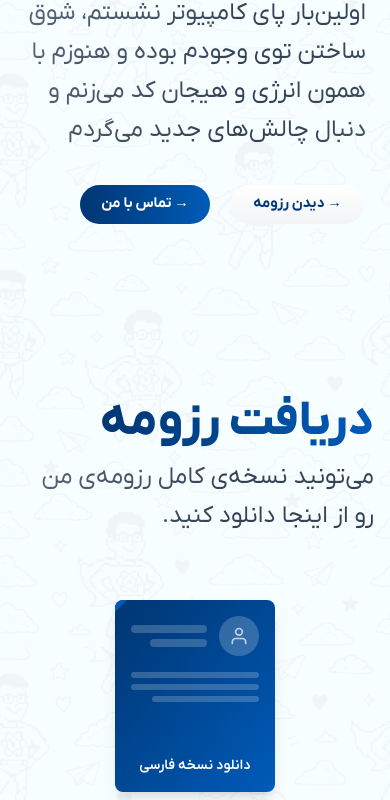
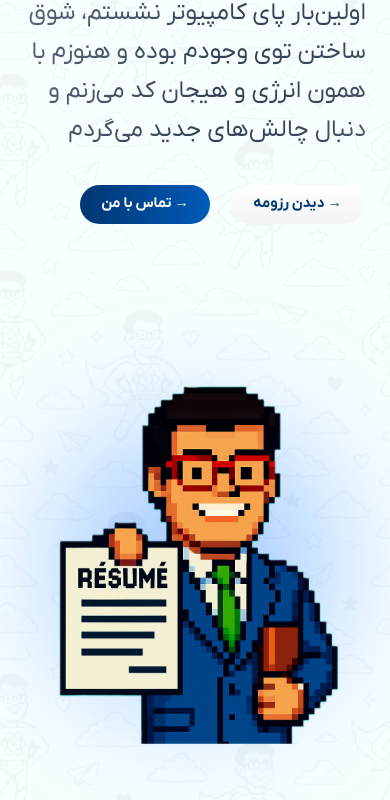
Before and after one commit to AmirShakibafar/portfolioWebsite, a Next.js app: page /about in a window 390 px wide. Shown: the part 1153-1953 px from the top of the page. Built offline with nearby package versions, Linux system fonts and the light colour scheme.

Commit message:
made resume section responsive

```diff
--- a/src/app/globals.css
+++ b/src/app/globals.css
@@ -413,6 +413,26 @@ body::before {
   @apply object-cover;
 }
 
+/* --- Resume Section --- */
+@utility resume-section-layout {
+  @apply flex flex-col-reverse lg:flex-row items-center justify-center gap-12 lg:gap-24;
+}
+@utility resume-text-content {
+  @apply flex flex-col h-auto font-iran lg:items-end relative z-10;
+}
+@utility resume-heading {
+  @apply text-[48px] font-extrabold bg-gradient-to-r from-[#003672] to-[#005BB9] bg-clip-text text-transparent;
+}
+@utility resume-links-container {
+  @apply mt-8 flex items-center justify-center lg:justify-end gap-6;
+}
+@utility resume-image-wrapper {
+  @apply relative w-full max-w-lg;
+}
+@utility resume-image-glow {
+  @apply absolute inset-10 bg-blue-500/40 rounded-full blur-3xl -z-10;
+}
+
 /* --- Footer Section --- */
 @utility footer-container {
   @apply relative w-full h-[85vh] lg:h-screen overflow-hidden bg-[#24DAFE];
--- /dev/null
+++ b/src/components/ResumeLink.tsx
@@ -0,0 +1,68 @@
+"use client";
+
+import { motion } from "framer-motion";
+import React from "react";
+import { User } from "react-feather";
+
+type ResumeLinkProps = {
+  href: string;
+  download: string;
+  text: string;
+  variant?: "primary" | "secondary";
+};
+
+export default function ResumeLink({
+  href,
+  download,
+  text,
+  variant = "primary",
+}: ResumeLinkProps) {
+  const backgroundClass =
+    variant === "primary"
+      ? "bg-gradient-to-br from-[#003672] to-[#005BB9]"
+      : "bg-white";
+  const textClass = variant === "primary" ? "text-white" : "text-slate-700";
+  const iconClass = variant === "primary" ? "text-white/70" : "text-slate-400";
+  const linesClass = variant === "primary" ? "bg-white/20" : "bg-slate-200";
+  const dogEarClass =
+    variant === "primary"
+      ? "border-t-[#005BB9] border-s-transparent"
+      : "border-t-slate-200 border-s-transparent";
+
+  return (
+    <motion.a
+      href={href}
+      download={download}
+      whileHover={{ scale: 1.05, rotate: -3, y: -10 }}
+      transition={{ type: "spring", stiffness: 300, damping: 15 }}
+      className={`group relative flex flex-col w-40 h-48 rounded-lg shadow-lg overflow-hidden p-4 ${backgroundClass}`}
+    >
+      <div
+        className={`absolute top-0 end-0 w-0 h-0 border-solid border-t-12 border-s-12 ${dogEarClass}`}
+      />
+
+      <div className="flex items-center gap-3">
+        <div
+          className={`w-10 h-10 rounded-full flex items-center justify-center ${linesClass}`}
+        >
+          <User className={iconClass} size={20} />
+        </div>
+        <div className="flex-grow space-y-1.5">
+          <div className={`w-full h-2 rounded-full ${linesClass}`}></div>
+          <div className={`w-3/4 h-2 rounded-full ${linesClass}`}></div>
+        </div>
+      </div>
+      <div className="flex-grow space-y-1.5 mt-4">
+        <div className={`w-full h-1.5 rounded-full ${linesClass}`}></div>
+        <div className={`w-full h-1.5 rounded-full ${linesClass}`}></div>
+        <div className={`w-5/6 h-1.5 rounded-full ${linesClass}`}></div>
+      </div>
+
+      <span
+        className={`text-center text-sm font-semibold mt-auto ${textClass}`}
+      >
+        {text}
+      </span>
+    </motion.a>
+  );
+};
--- a/src/components/ResumeSection.tsx
+++ b/src/components/ResumeSection.tsx
@@ -1,73 +1,10 @@
-// components/ResumeSection.tsx
 "use client";
 
 import Image from "next/image";
-import { motion, useMotionValue, useSpring, useTransform } from "framer-motion";
+import { motion } from "framer-motion";
 import React from "react";
 import { ShimmerText } from "./ShimmerText";
-import { User } from "react-feather";
-
-// A new component for the resume download links
-const ResumeLink = ({
-  href,
-  download,
-  text,
-  variant = "primary",
-}: {
-  href: string;
-  download: string;
-  text: string;
-  variant?: "primary" | "secondary";
-}) => {
-  const backgroundClass =
-    variant === "primary"
-      ? "bg-gradient-to-br from-[#003672] to-[#005BB9]"
-      : "bg-white";
-  const textClass = variant === "primary" ? "text-white" : "text-slate-700";
-  const iconClass = variant === "primary" ? "text-white/70" : "text-slate-400";
-  const linesClass = variant === "primary" ? "bg-white/20" : "bg-slate-200";
-  const dogEarClass =
-    variant === "primary"
-      ? "border-t-[#005BB9] border-s-transparent"
-      : "border-t-slate-200 border-s-transparent";
-
-  return (
-    <motion.a
-      href={href}
-      download={download}
-      whileHover={{ scale: 1.05, rotate: -3, y: -10 }}
-      transition={{ type: "spring", stiffness: 300, damping: 15 }}
-      className={`group relative flex flex-col w-40 h-48 rounded-lg shadow-lg overflow-hidden p-4 ${backgroundClass}`}
-    >
-      <div
-        className={`absolute top-0 end-0 w-0 h-0 border-solid border-t-12 border-s-12 ${dogEarClass}`}
-      />
-
-      <div className="flex items-center gap-3">
-        <div
-          className={`w-10 h-10 rounded-full flex items-center justify-center ${linesClass}`}
-        >
-          <User className={iconClass} size={20} />
-        </div>
-        <div className="flex-grow space-y-1.5">
-          <div className={`w-full h-2 rounded-full ${linesClass}`}></div>
-          <div className={`w-3/4 h-2 rounded-full ${linesClass}`}></div>
-        </div>
-      </div>
-      <div className="flex-grow space-y-1.5 mt-4">
-        <div className={`w-full h-1.5 rounded-full ${linesClass}`}></div>
-        <div className={`w-full h-1.5 rounded-full ${linesClass}`}></div>
-        <div className={`w-5/6 h-1.5 rounded-full ${linesClass}`}></div>
-      </div>
-
-      <span
-        className={`text-center text-sm font-semibold mt-auto ${textClass}`}
-      >
-        {text}
-      </span>
-    </motion.a>
-  );
-};
+import ResumeLink from "./ResumeLink";
 
 export default function ResumeSection() {
   const persianResumePath = "/resumes/AmirShakibafar_Resume_FA.pdf";
@@ -76,25 +13,21 @@ export default function ResumeSection() {
   return (
     <section id="resume" className="section-container">
       <div className="section-wrapper">
-        <div className="flex flex-col lg:flex-row items-center justify-center gap-12 lg:gap-24">
+        <div className="resume-section-layout">
           <div className="relative">
             <motion.div
               initial={{ opacity: 0, y: 20 }}
               whileInView={{ opacity: 1, y: 0 }}
               viewport={{ once: true, amount: 0.5 }}
               transition={{ duration: 0.5, delay: 0.2, ease: "easeOut" }}
-              className="flex flex-col h-auto font-iran  lg:items-end relative z-10"
+              className="resume-text-content"
             >
-              <div className="flex items-center w-full gap-3">
-                <h2 className="text-[48px] font-extrabold bg-gradient-to-r from-[#003672] to-[#005BB9] bg-clip-text text-transparent">
-                  دریافت رزومه
-                </h2>
-              </div>
+              <h2 className="resume-heading">دریافت رزومه</h2>
               <ShimmerText>
                 می‌تونید نسخه‌ی کامل رزومه‌ی من رو از اینجا دانلود کنید.
               </ShimmerText>
 
-              <div className="mt-8 flex flex-col sm:flex-row items-center justify-center lg:justify-end gap-6">
+              <div className="resume-links-container">
                 <ResumeLink
                   href={persianResumePath}
                   download="AmirShakibafar_Resume_FA.pdf"
@@ -111,18 +44,14 @@ export default function ResumeSection() {
             </motion.div>
           </div>
 
-          {/* Image with 3D Tilt Effect */}
           <motion.div
-
             initial={{ opacity: 0, scale: 0.9 }}
             whileInView={{ opacity: 1, scale: 1 }}
             viewport={{ once: true, amount: 0.3 }}
             transition={{ duration: 0.5, ease: "easeOut" }}
-            className="relative w-full max-w-lg"
+            className="resume-image-wrapper"
           >
-            {/* Soft glow behind the image */}
-            <div className="absolute inset-10 bg-blue-500/40 rounded-full blur-3xl -z-10" />
-            <div style={{ transform: "translateZ(8px)" }}>
+            <div className="resume-image-glow" />
             <Image
               src="/images/resume.png"
               alt="A preview of the resume"
@@ -130,7 +59,6 @@ export default function ResumeSection() {
               height={1120}
               className="w-full h-auto"
             />
-            </div>
           </motion.div>
         </div>
       </div>
```
Lines whose indentation alone changed are shown as unchanged.
